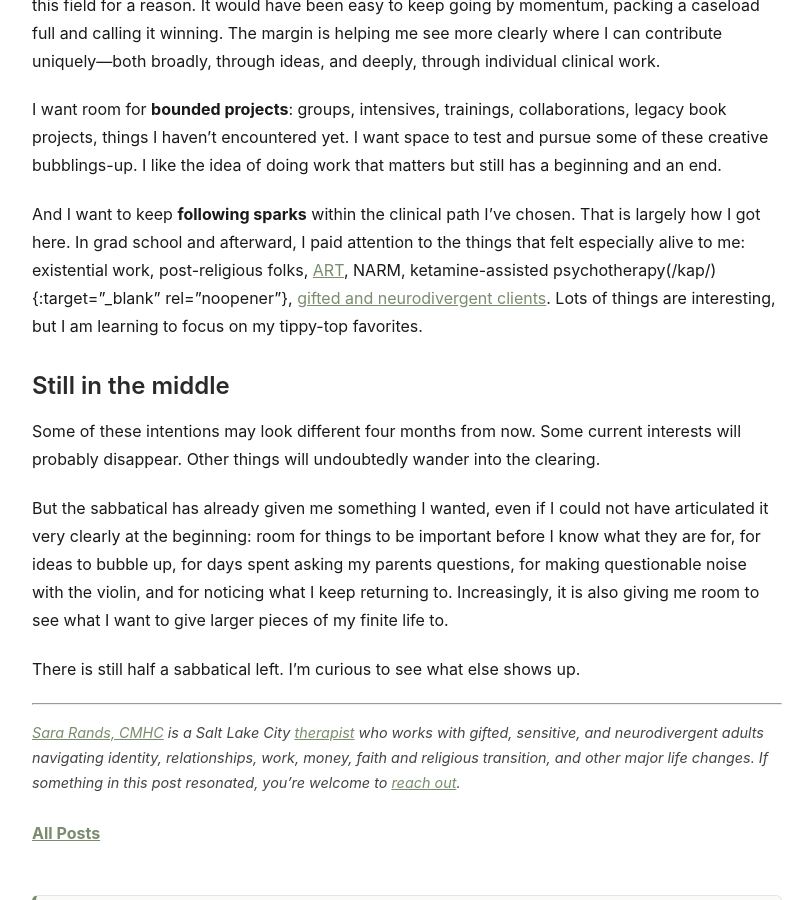
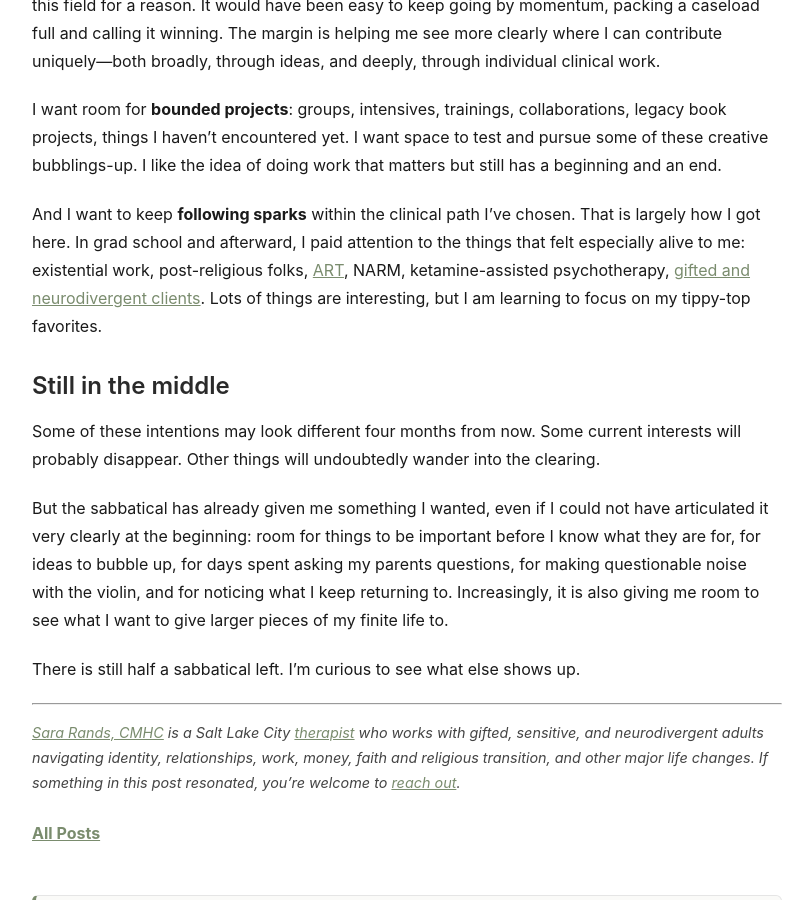
Before and after one commit to SaraRands/sararands-site, a Jekyll site: the page built from _posts/2026-09-13-career-sabbatical.md, in a window 1280 px wide and 900 px high, scrolled down 5528 px. Shown: the whole window, without its empty margins (233-1045 px from the left). Built offline with Jekyll 4.4.1, drawn with Linux system fonts in a browser that asks for light colours.

Commit message:
fix links

```diff
--- a/_posts/2026-09-13-career-sabbatical.md
+++ b/_posts/2026-09-13-career-sabbatical.md
@@ -98,7 +98,7 @@
 
 I want **deep client work**. I want the possibility of knowing people over time and being part of meaningful change in their lives. I take the long-term responsibility of that seriously. That is a large part of why I’m planning an every-other-week practice structure: I want to build a container I can realistically keep offering for years.
 
-I want to keep [writing](/blog/){:target="_blank" rel="noopener"} and [speaking](/speaking/){:target="_blank" rel="noopener"}. I love putting ideas together, noticing connections and trying to make them useful to other people, presenting live and seeing how the ideas land. That gives me a way to contribute more broadly than I can one client at a time. And there is a cost to it. Writing publicly involves vulnerability, exposure, sometimes disagreement, sometimes the suspicion that I have spent several hours explaining something nobody particularly needed. I think I want to choose it anyway.
+I want to keep **[writing](/blog/){:target="_blank" rel="noopener"}** and **[speaking](/speaking/){:target="_blank" rel="noopener"}**. I love putting ideas together, noticing connections and trying to make them useful to other people, presenting live and seeing how the ideas land. That gives me a way to contribute more broadly than I can one client at a time. And there is a cost to it. Writing publicly involves vulnerability, exposure, sometimes disagreement, sometimes the suspicion that I have spent several hours explaining something nobody particularly needed. I think I want to choose it anyway.
 
 I want **margin**. Not whatever scraps happen to remain after the important things are scheduled, but actual space around the edges: space for creativity to emerge, for the care and feeding of this highly sensitive nervous system, for husband and children and aging parents, for travel, and for life to happen without every unexpected need becoming a scheduling problem.
 
@@ -106,7 +106,7 @@
 
 I want room for **bounded projects**: groups, intensives, trainings, collaborations, legacy book projects, things I haven’t encountered yet. I want space to test and pursue some of these creative bubblings-up. I like the idea of doing work that matters but still has a beginning and an end.
 
-And I want to keep **following sparks** within the clinical path I’ve chosen. That is largely how I got here. In grad school and afterward, I paid attention to the things that felt especially alive to me: existential work, post-religious folks, [ART](/blog/accelerated-resolution-therapy){:target="_blank" rel="noopener"}, NARM, ketamine-assisted psychotherapy(/kap/){:target="_blank" rel="noopener"}, [gifted and neurodivergent clients](/blog/giftedness/){:target="_blank" rel="noopener"}. Lots of things are interesting, but I am learning to focus on my tippy-top favorites.
+And I want to keep **following sparks** within the clinical path I’ve chosen. That is largely how I got here. In grad school and afterward, I paid attention to the things that felt especially alive to me: existential work, post-religious folks, [ART](/blog/accelerated-resolution-therapy){:target="_blank" rel="noopener"}, NARM, ketamine-assisted psychotherapy, [gifted and neurodivergent clients](/blog/giftedness/){:target="_blank" rel="noopener"}. Lots of things are interesting, but I am learning to focus on my tippy-top favorites.
 
 ## Still in the middle
 
```
